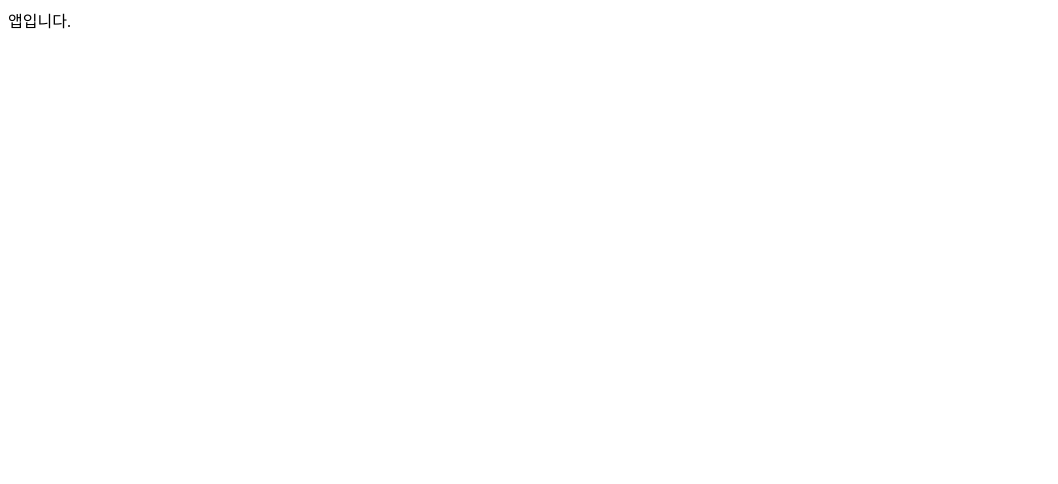
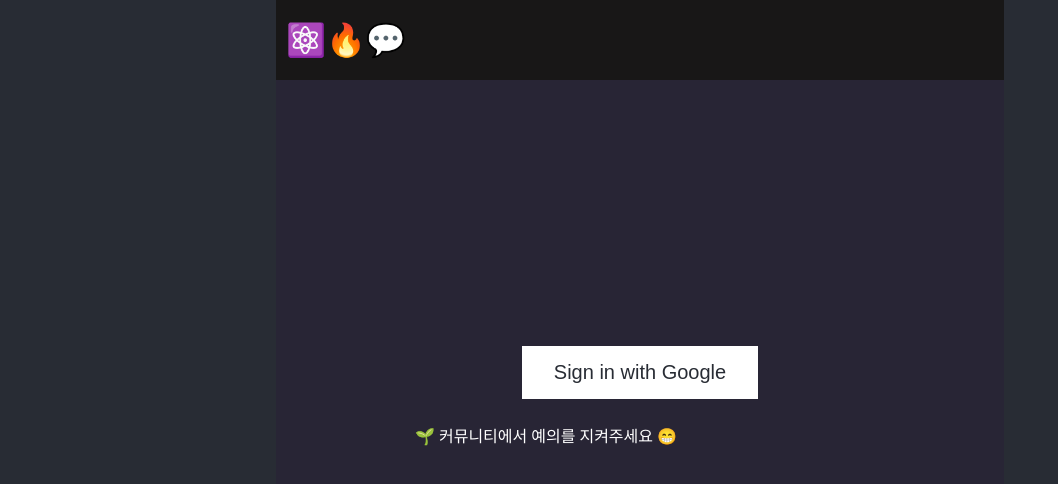
Before and after one commit to joeuni-ex/React_SuperChat, a React (Vite) app: page / in a window 1280 px wide. Shown: the top 484 px of the page, without its empty margins (0-1058 px from the left). Built offline with nearby package versions, Linux system fonts and the light colour scheme; no server answers.

Commit message:
구글 인증 및 로그아웃 기능 추가

```diff
--- a/src/App.css
+++ b/src/App.css
@@ -0,0 +1,149 @@
+body {
+  background-color: #282c34;
+}
+
+.App {
+  text-align: center;
+  max-width: 728px;
+  margin: 0 auto;
+}
+
+.App header {
+  background-color: #181717;
+  height: 10vh;
+  min-height: 50px;
+  color: white;
+  position: fixed;
+  width: 100%;
+  max-width: 728px;
+  top: 0;
+  display: flex;
+  align-items: center;
+  justify-content: space-between;
+  z-index: 99;
+  padding: 10px;
+  box-sizing: border-box;
+}
+
+.App section {
+  display: flex;
+  flex-direction: column;
+  justify-content: center;
+  min-height: 100vh;
+  background-color: rgb(40, 37, 53);
+}
+
+main {
+  padding: 10px;
+  height: 80vh;
+  margin: 10vh 0 10vh;
+  overflow-y: scroll;
+  display: flex;
+  flex-direction: column;
+}
+
+main::-webkit-scrollbar {
+  width: 0.25rem;
+}
+
+main::-webkit-scrollbar-track {
+  background: #1e1e24;
+}
+
+main::-webkit-scrollbar-thumb {
+  background: #6649b8;
+}
+
+form {
+  height: 10vh;
+  position: fixed;
+  bottom: 0;
+  background-color: rgb(24, 23, 23);
+  width: 100%;
+  max-width: 728px;
+  display: flex;
+  font-size: 1.5rem;
+}
+
+form button {
+  width: 20%;
+  background-color: rgb(56, 56, 143);
+}
+
+input {
+  line-height: 1.5;
+  width: 100%;
+  font-size: 1.5rem;
+  background: rgb(58, 58, 58);
+  color: white;
+  outline: none;
+  border: none;
+  padding: 0 10px;
+}
+
+button {
+  background-color: #282c34; /* Green */
+  border: none;
+  color: white;
+  padding: 15px 32px;
+  text-align: center;
+  text-decoration: none;
+  display: inline-block;
+  cursor: pointer;
+  font-size: 1.25rem;
+}
+
+button:disabled {
+  opacity: 0.5;
+  cursor: not-allowed;
+}
+
+.sign-in {
+  color: #282c34;
+  background: white;
+  max-width: 400px;
+  margin: 0 auto;
+}
+
+ul,
+li {
+  text-align: left;
+  list-style: none;
+}
+
+p {
+  max-width: 500px;
+  margin-bottom: 12px;
+  line-height: 24px;
+  padding: 10px 20px;
+  border-radius: 25px;
+  position: relative;
+  color: white;
+  text-align: center;
+}
+
+.message {
+  display: flex;
+  align-items: center;
+}
+
+.sent {
+  flex-direction: row-reverse;
+}
+
+.sent p {
+  color: white;
+  background: #0b93f6;
+  align-self: flex-end;
+}
+.received p {
+  background: #e5e5ea;
+  color: black;
+}
+
+img {
+  width: 40px;
+  height: 40px;
+  border-radius: 50%;
+  margin: 2px 5px;
+}
--- a/src/App.jsx
+++ b/src/App.jsx
@@ -1,7 +1,74 @@
 import "./App.css";
+import { useAuthState } from "react-firebase-hooks/auth";
+import { auth, googleAuth } from "./firebase";
+import { signInWithPopup, signOut } from "firebase/auth";
 
 function App() {
-  return <div className="App">앱입니다.</div>;
+  const [user, loading, error] = useAuthState(auth);
+  console.log(user);
+  //로딩중, 에러일 경우 출력함
+  if (loading) {
+    return (
+      <div>
+        <p>로딩중...</p>
+      </div>
+    );
+  }
+  if (error) {
+    return (
+      <div>
+        <p>Error:{error}</p>
+      </div>
+    );
+  }
+
+  return (
+    <div className="App">
+      <header>
+        <h1>⚛️🔥💬</h1>
+        {/* 로그인이 되어있으면 로그아웃 보여줌 */}
+        {user && <SignOut />}
+      </header>
+      {/* 로그인이 되어있으면 채팅룸을 보여주고 아니면 signIn보여줌 */}
+      <section>{user ? <div>채팅룸</div> : <SignIn />}</section>
+    </div>
+  );
 }
 
+// SignIn 컴포넌트 -signInWithPopup import필요
+function SignIn() {
+  //구글 인증 버튼 클릭 시 실행
+  const signInWithGoogle = async () => {
+    try {
+      await signInWithPopup(auth, googleAuth);
+    } catch (error) {
+      console.log(error);
+    }
+  };
+
+  return (
+    <>
+      <button className="sign-in" onClick={signInWithGoogle}>
+        Sign in with Google
+      </button>
+      <p>🌱 커뮤니티에서 예의를 지켜주세요 😁</p>
+    </>
+  );
+}
+
+// SignOut 컴포넌트 -signout import 필요
+function SignOut() {
+  const logout = async () => {
+    try {
+      await signOut(auth);
+    } catch (error) {
+      console.log(error);
+    }
+  };
+  return (
+    <button className="sign-out" onClick={logout}>
+      Sign Out
+    </button>
+  );
+}
 export default App;
```
